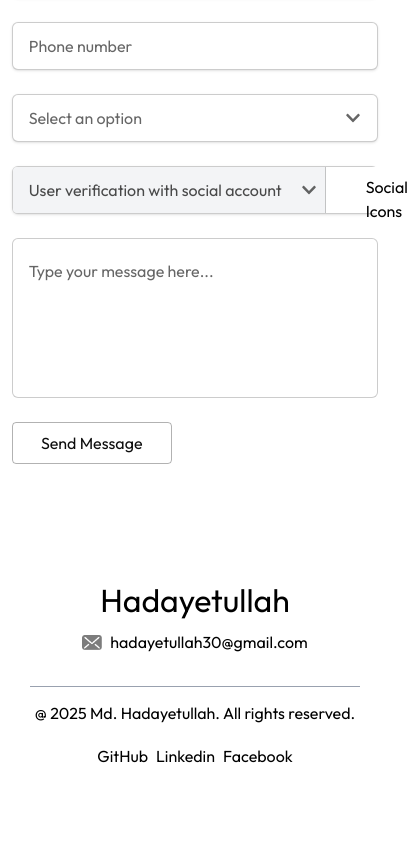
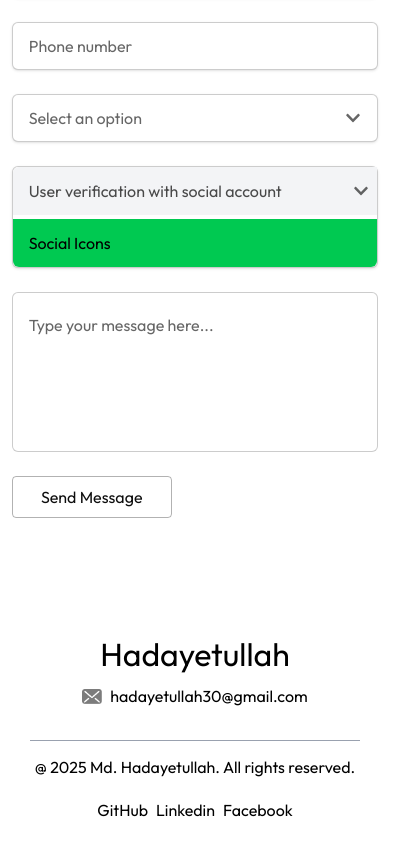
Before and after one commit to Hadayetullah/portfolio-v2, a Next.js app: page / in a window 390 px wide. Shown: the part 5341-6183 px from the top of the page, 412 px wide, since content can reach past the window. Before the commit the page ends 6129 px from the top, so only its background shows below. Built offline with nearby package versions, Linux system fonts and the light colour scheme; a web font is replaced by a local one.

Commit message:
Make dropdown workable and update design for responsive view

```diff
--- a/app/components/SelectField.tsx
+++ b/app/components/SelectField.tsx
@@ -58,7 +58,7 @@ const SelectField = ({optionsList = options, placeholder = placeholderText, fiel
 
         {isOpen && (
             <div
-                className={`absolute z-10 w-full bg-white dark:bg-[#1c1c22] border border-black/20 dark:border-white/20 rounded-md shadow-lg max-h-60 overflow-auto ${
+                className={`absolute z-10 w-full bg-white dark:bg-[#1c1c22] border border-black/20 dark:border-white/20 rounded-md shadow-lg max-h-50 overflow-auto ${
                     openAbove ? 'bottom-full mb-1' : 'mt-1'
                 }`}
             >
--- a/app/components/UserVerificationField.tsx
+++ b/app/components/UserVerificationField.tsx
@@ -1,3 +1,5 @@
+'use client'
+
 import React, { useEffect, useRef, useState } from 'react'
 import { FaChevronDown } from 'react-icons/fa'
 
@@ -15,6 +17,9 @@ const UserVerificationField = ({optionsList=options}: Props) => {
     const [selected, setSelected] = useState<{label: string, value:string} | null>(null)
     const [isOpen, setIsOpen] = useState<boolean>(false)
     const [openAbove, setOpenAbove] = useState<boolean>(false)
+    const [belowPosition, setBelowPosition] = useState<number>(0)
+
+    console.log(belowPosition)
 
     const containerRef = useRef<HTMLDivElement>(null);
 
@@ -25,38 +30,50 @@ const UserVerificationField = ({optionsList=options}: Props) => {
     }
 
     useEffect(() => {
-            if (isOpen && containerRef.current) {
-                const rect = containerRef.current.getBoundingClientRect()
-                const spaceBelow = window.innerHeight - rect.bottom
-                const dropdownHeight = Math.min(240, optionsList.length * 48) // approx height
+        if (isOpen && containerRef.current) {
+            const rect = containerRef.current.getBoundingClientRect()
+            console.log(rect)
+            const spaceBelow = window.innerHeight - rect.bottom
+            const dropdownHeight = Math.min(100, optionsList.length * 48) // approx height
 
-                if (spaceBelow < dropdownHeight + 10) {
-                    setOpenAbove(true)
+            if (spaceBelow < dropdownHeight + 10) {
+                setOpenAbove(true)
+            } else {
+                const height = rect.height
+                if (height > 50) {
+                    const position = height/2;
+                    setBelowPosition(position);
                 } else {
-                    setOpenAbove(false)
+                    setBelowPosition(0);
                 }
+
+                setOpenAbove(false);
+
             }
+        }
     }, [isOpen, optionsList])
 
   return (
     <div ref={containerRef} className='relative w-full select-none'>
         <div
-            className='h-[35] xxs:h-[42px] xs:h-[48px] border-[0.5px] border-black/20 dark:border-white/20 focus:border-primarylight/50 dark:focus:border-secondary/50 text-base text-black
+            className='h-auto sm:h-[48px] border-[0.5px] border-black/20 dark:border-white/20 focus:border-primarylight/50 dark:focus:border-secondary/50 text-base text-black
             dark:text-white placeholder:text-black/60 dark:placeholder:text-white/60 outline-none bg-white
             dark:bg-[#1c1c22] rounded-md placeholder:text-sm xxs:placeholder:text-base shadow-sm flex
-            items-center justify-between gap-4 xxs:gap-6'
+            flex-col sm:flex-row items-center justify-between gap-1 sm:gap-6'
         >
             <div
                 onClick={() => setIsOpen(!isOpen)}
                 role='button'
-                className='cursor-pointer select-none flex items-center justify-between w-full sm:w-[50%] h-full rounded-tl-sm rounded-bl-sm bg-gray-100'>
-                <span className='min-w-[200px] max-w-full text-nowrap text-black/70 dark:text-white/70 px-1 xxs:pl-4 py-1 xxs:py-2'>{selected?.label || options[0].label}</span>
-                <div className='bg-gray-100 w-[32px] h-full flex items-center justify-center ml-2 border-r-[0.5px] border-black/20 dark:border-white/20'>
+                className='cursor-pointer select-none flex items-center justify-between w-full sm:w-[50%]
+                h-[35] xxs:h-[42px] xs:h-[48px] sm:h-full rounded-tl-md rounded-bl-none sm:rounded-bl-md rounded-tr-md sm:rounded-tr-none bg-gray-100'
+            >
+                <span className='min-w-[200px] max-w-full text-nowrap text-black/70 dark:text-white/70 px-1 xxs:pl-4'>{selected?.label || options[0].label}</span>
+                <div className='bg-gray-100 w-[32px] h-full flex items-center justify-center ml-2 border-0 sm:border-r-[0.5px] border-black/20 dark:border-white/20'>
                     <FaChevronDown aria-label='Toggle dropdown' className={`text-black/60 dark:text-white/60 ${openAbove ? 'rotate-180' : ''}`} />
                 </div>
             </div>
 
-            <div className='bg-white w-full sm:w-[50%] h-full rounded-md px-1 xxs:pl-4 py-1 xxs:py-2'>
+            <div className='bg-green-500 w-full sm:w-[50%] h-[35] xxs:h-[42px] xs:h-[48px] sm:h-full rounded-bl-md sm:rounded-bl-none rounded-tr-none sm:rounded-tr-md rounded-br-md px-1 xxs:pl-4 flex items-center'>
                 Social Icons
             </div>
         </div>
@@ -66,6 +83,7 @@ const UserVerificationField = ({optionsList=options}: Props) => {
                 className={`absolute z-10 w-full bg-white dark:bg-[#1c1c22] border border-black/20 dark:border-white/20 rounded-md shadow-lg max-h-60 overflow-auto ${
                     openAbove ? 'bottom-full mb-1' : 'mt-1'
                 }`}
+                style={!openAbove && belowPosition > 0 ? { top: `${belowPosition - 4}px` } : {}}
             >
                 {optionsList.map((option) => (
                     <div
```
